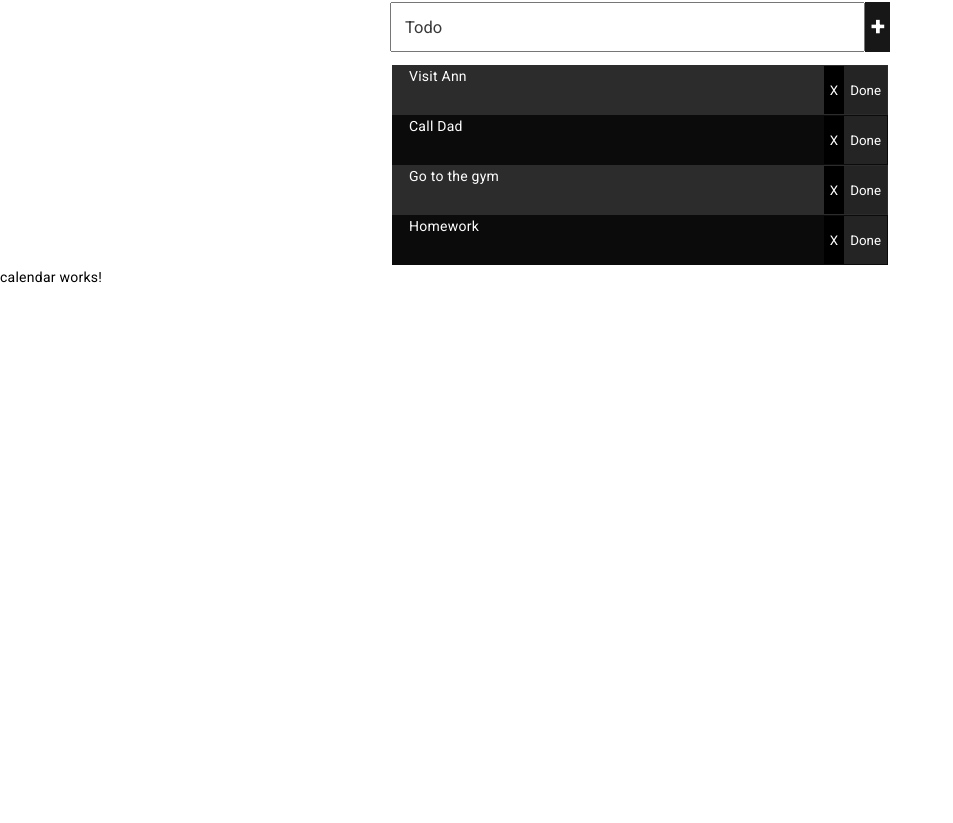
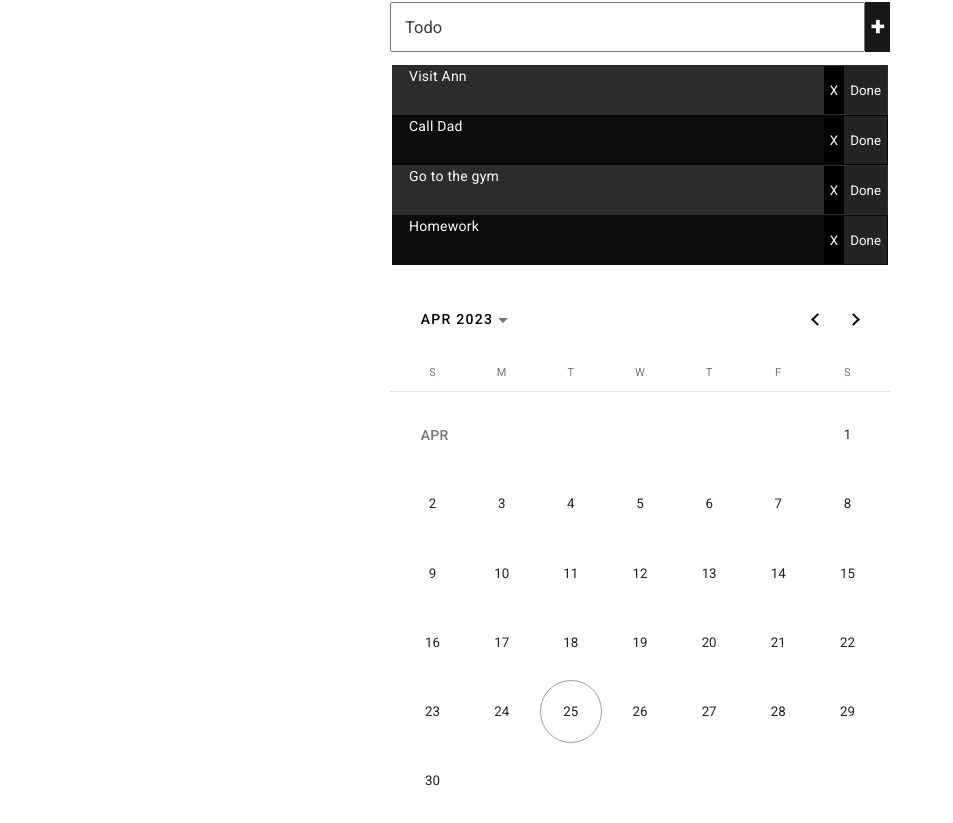
Before and after one commit to JeromeNL/angular-udemy, an Angular app: page / in a window 1280 px wide. Shown: the part 218-1041 px from the top of the page, without its empty margins (0-953 px from the left). Before the commit the page ends 1020 px from the top, so only its background shows below. Built offline with nearby package versions, Linux system fonts and the light colour scheme.

Commit message:
26. Style Angular calendar

```diff
--- a/angular.json
+++ b/angular.json
@@ -25,7 +25,7 @@
               "src/assets"
             ],
             "styles": [
-              "@angular/material/prebuilt-themes/pink-bluegrey.css",
+              "@angular/material/prebuilt-themes/indigo-pink.css",
               "src/styles.css"
             ],
             "scripts": []
@@ -88,7 +88,7 @@
               "src/assets"
             ],
             "styles": [
-              "@angular/material/prebuilt-themes/pink-bluegrey.css",
+              "@angular/material/prebuilt-themes/indigo-pink.css",
               "src/styles.css"
             ],
             "scripts": []
--- a/src/app/app.module.ts
+++ b/src/app/app.module.ts
@@ -5,7 +5,6 @@
 import { AppComponent } from './app.component';
 import { TaskListModule} from "./task-list/task-list.module";
 import { CalendarModule } from "./calendar/calendar.module";
-import { BrowserAnimationsModule } from '@angular/platform-browser/animations';
 
 @NgModule({
   declarations: [
@@ -16,7 +15,6 @@
     AppRoutingModule,
     TaskListModule,
     CalendarModule,
-    BrowserAnimationsModule
   ],
   providers: [],
   bootstrap: [AppComponent]
--- a/src/app/calendar/calendar.component.css
+++ b/src/app/calendar/calendar.component.css
@@ -0,0 +1,9 @@
+div {
+  display: flex;
+  justify-content: center;
+}
+
+
+mat-calendar {
+  width: 500px;
+}
--- a/src/app/calendar/calendar.component.html
+++ b/src/app/calendar/calendar.component.html
@@ -1 +1,5 @@
-<p>calendar works!</p>
+<div>
+
+  <mat-calendar></mat-calendar>
+
+</div>
```
Also changed, not shown: src/app/calendar/calendar.module.ts (+7 -2 lines).
